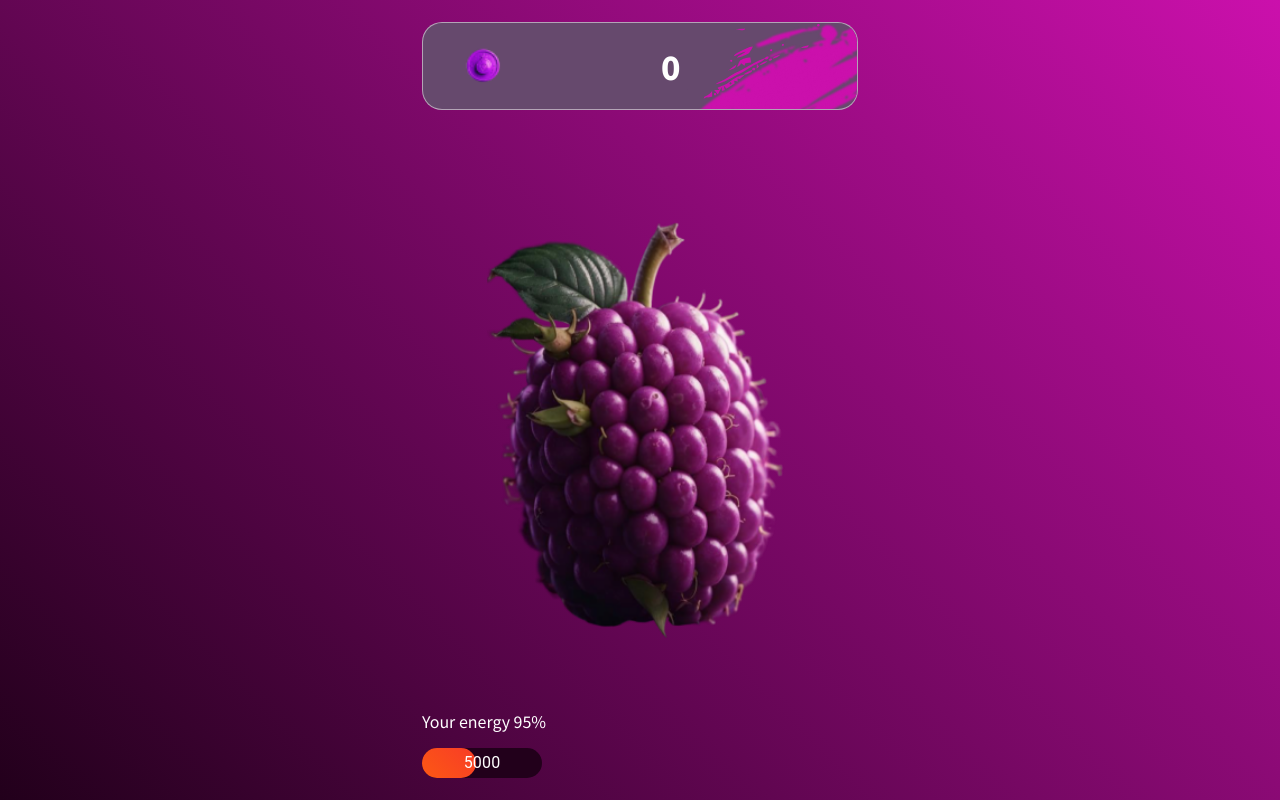
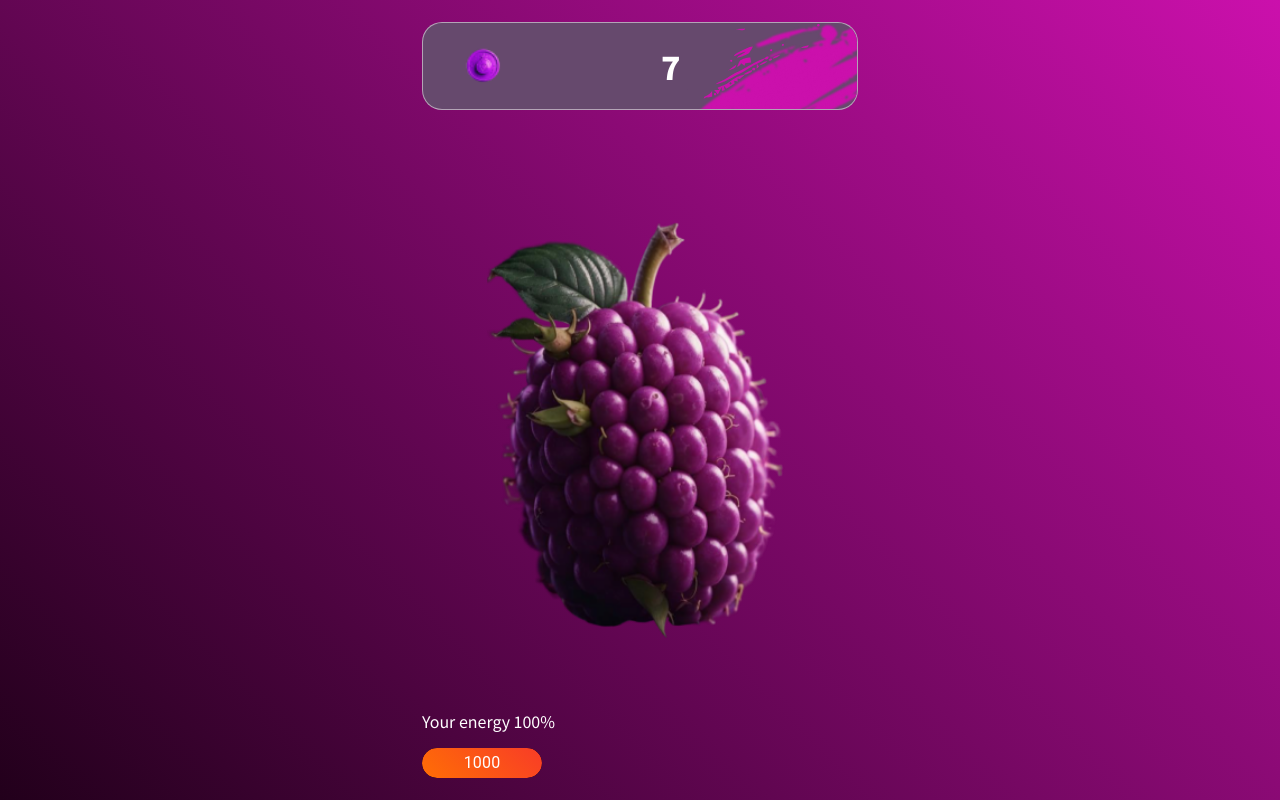
Before and after one commit to dg44k/test_ItWorkin, a React (Vite) app in the folder client/: page / in a window 1280 px wide. Built offline with nearby package versions, Linux system fonts and the light colour scheme.

Commit message:
-add functional button and progressBar energy

```diff
--- a/client/package.json
+++ b/client/package.json
@@ -16,6 +16,7 @@
     "@telegram-apps/sdk": "^1.1.3",
     "@telegram-apps/sdk-react": "^1.1.3",
     "axios": "^1.7.3",
+    "framer-motion": "^11.3.21",
     "react": "^18.3.1",
     "react-dom": "^18.3.1",
     "sass": "^1.77.8"
--- a/client/src/components/shared/Clicker/index.tsx
+++ b/client/src/components/shared/Clicker/index.tsx
@@ -1,15 +1,16 @@
-import React from 'react';
-import ImageHeroFruit from '@assets/hero_fruit.png'
+import React, { useContext } from "react";
+import ImageHeroFruit from "@assets/hero_fruit.png";
+import GameContext from "../Context/GameContext/GameContext";
 
-interface ClickerProps {
-}
 
-export const Clicker: React.FC<ClickerProps> = () => {
-	return (
-		<div className='clicker'>
-			<button className='clicker__button'>
-				<img src={ImageHeroFruit} alt="fruit" className='clicker__image-hero' />
-			</button>
-		</div>
-	);
+export const Clicker: React.FC = () => {
+  const { handleClick } = useContext(GameContext);
+
+  return (
+    <div className="clicker">
+      <button className="clicker__button" onClick={handleClick}>
+        <img src={ImageHeroFruit} alt="fruit" className="clicker__image-hero" />
+      </button>
+    </div>
+  );
 };
--- /dev/null
+++ b/client/src/components/shared/Context/GameContext/GameContext.tsx
@@ -0,0 +1,86 @@
+import { createContext, useEffect, useState } from "react";
+import {
+  START_VALUE_COIN,
+  START_VALUE_ENERGY,
+  START_VALUE_PERCENT_ENERGY,
+} from "src/constants/gameValues";
+import { GameContextProps, GameContextType } from "./types";
+
+const initialState: GameContextType = {
+  coin: START_VALUE_COIN,
+  energy: {
+    valueEnergy: START_VALUE_ENERGY,
+    valueEnergyPercent: START_VALUE_PERCENT_ENERGY,
+  },
+  handleClick: () => {},
+};
+
+const GameContext = createContext<GameContextType>(initialState);
+
+export const GameProvider = ({ children }: GameContextProps) => {
+  const [coin, setCoin] = useState(START_VALUE_COIN);
+  const [energy, setEnergy] = useState({
+    valueEnergy: START_VALUE_ENERGY,
+    valueEnergyPercent: START_VALUE_PERCENT_ENERGY,
+  });
+
+  const handleClick = () => {
+    if (energy.valueEnergy > 0) {
+      setCoin((prevCoins) => prevCoins + 1);
+
+      setEnergy((prevEnergy) => {
+        const newValueEnergy = prevEnergy.valueEnergy - 1;
+        const newValueEnergyPercent = Math.floor(
+          (newValueEnergy * 100) / START_VALUE_ENERGY
+        );
+
+        return {
+          valueEnergy: newValueEnergy,
+          valueEnergyPercent: newValueEnergyPercent,
+        };
+      });
+    }
+  };
+
+  useEffect(() => {
+    const energyInterval = setInterval(() => {
+      if (energy.valueEnergy < START_VALUE_ENERGY) {
+        setEnergy((prevEnergy) => {
+          const newValueEnergy = prevEnergy.valueEnergy + 1;
+          const newValueEnergyPercent = Math.floor(
+            (newValueEnergy * 100) / START_VALUE_ENERGY
+          );
+
+          return {
+            valueEnergy: newValueEnergy,
+            valueEnergyPercent: newValueEnergyPercent,
+          };
+        });
+      }
+    }, 1000);
+
+    return () => clearInterval(energyInterval);
+  }, [energy]);
+
+  useEffect(() => {
+    const coinsInterval = setInterval(() => {
+      setCoin((prevCoins) => prevCoins + 1);
+    }, 1000);
+
+    return () => clearInterval(coinsInterval);
+  }, []);
+
+  return (
+    <GameContext.Provider
+      value={{
+        coin,
+        energy,
+        handleClick,
+      }}
+    >
+      {children}
+    </GameContext.Provider>
+  );
+};
+
+export default GameContext;
--- /dev/null
+++ b/client/src/components/shared/Context/GameContext/types.ts
@@ -0,0 +1,12 @@
+export interface GameContextProps {
+  children: React.ReactNode;
+}
+
+export interface GameContextType {
+  coin: number;
+  energy: {
+    valueEnergy: number;
+    valueEnergyPercent: number;
+  };
+  handleClick: () => void;
+}
--- a/client/src/components/shared/Counter/index.tsx
+++ b/client/src/components/shared/Counter/index.tsx
@@ -1,12 +1,15 @@
-import React from "react";
+import React, { useContext } from "react";
 import ImageCoin from "@assets/coin.png";
 import ImageSpotCounter from "@assets/spot-counter.png";
+import GameContext from "../Context/GameContext/GameContext";
 
 export const Counter: React.FC = () => {
+  const { coin } = useContext(GameContext);
+
   return (
     <div className="counter">
       <img src={ImageCoin} alt="coin" className="counter__image-coin" />
-      <p className="counter__count-click">0</p>
+      <p className="counter__count-click">{coin}</p>
       <img src={ImageSpotCounter} alt="spot" className="counter__image-spot" />
     </div>
   );
--- a/client/src/components/shared/EnergyBar/index.tsx
+++ b/client/src/components/shared/EnergyBar/index.tsx
@@ -1,11 +1,14 @@
 import ProgressBar from "@components/ui/ProgressBar";
-import React from "react";
+import React, { useContext } from "react";
+import GameContext from "../Context/GameContext/GameContext";
 
 export const EnergyBar: React.FC = () => {
+  const { energy } = useContext(GameContext);
+
   return (
     <div className="energy-bar">
-			<p className="energy-bar__title">Your energy {95}%</p>
-      <ProgressBar value={5000} valuePercent={45} />
+      <p className="energy-bar__title">Your energy {energy.valueEnergyPercent}%</p>
+      <ProgressBar value={energy.valueEnergy} valuePercent={energy.valueEnergyPercent} />
     </div>
   );
 };
--- /dev/null
+++ b/client/src/constants/gameValues.ts
@@ -0,0 +1,3 @@
+export const START_VALUE_COIN = 0;
+export const START_VALUE_ENERGY = 1000;
+export const START_VALUE_PERCENT_ENERGY = 100;
--- a/client/src/main.tsx
+++ b/client/src/main.tsx
@@ -1,10 +1,12 @@
-import App from '@components/App'
-import React from 'react'
-import ReactDOM from 'react-dom/client'
+import App from "@components/App";
+import { GameProvider } from "@components/shared/Context/GameContext/GameContext";
+import React from "react";
+import ReactDOM from "react-dom/client";
 
-
-ReactDOM.createRoot(document.getElementById('root')!).render(
+ReactDOM.createRoot(document.getElementById("root")!).render(
   <React.StrictMode>
-    <App />
-  </React.StrictMode>,
-)
+    <GameProvider>
+      <App />
+    </GameProvider>
+  </React.StrictMode>
+);
```
Also changed, not shown: 1 other file (tests, documents, lock files or other folders).
